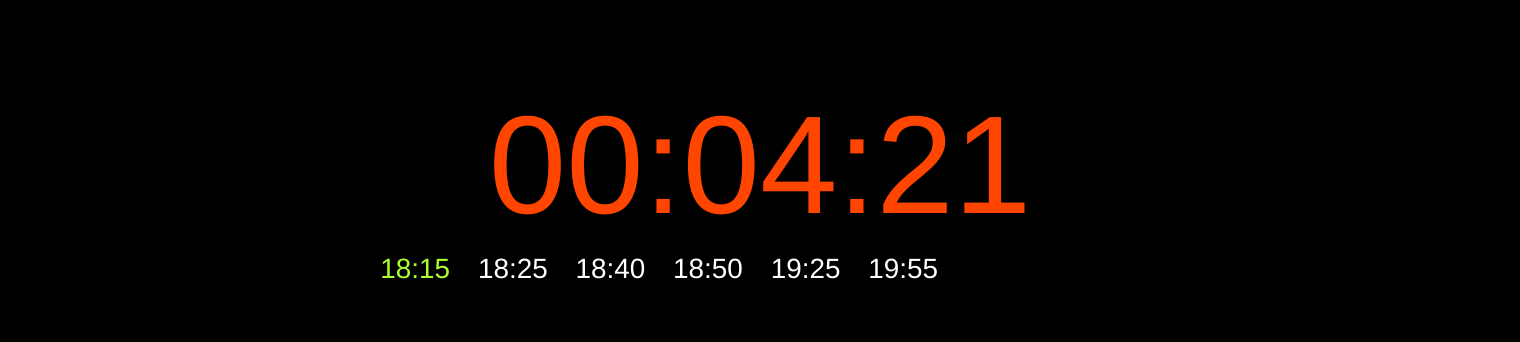
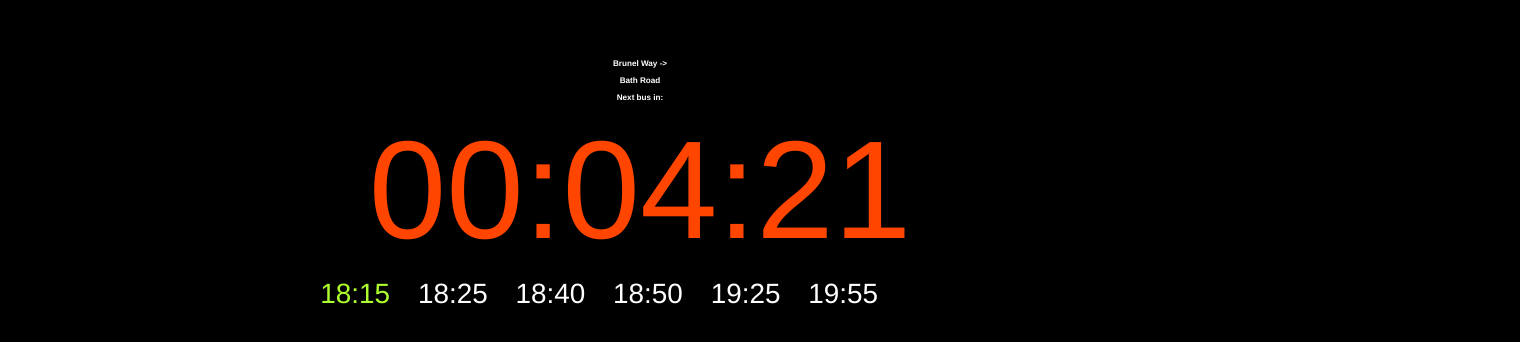
Before and after one commit to fahran/shuttle-app, a plain HTML site: page www/index.html in a window 1280 px wide. Shown: the part 212-554 px from the top of the page, 1520 px wide, since content can reach past the window. Drawn offline with Linux system fonts and the light colour scheme.

Commit message:
Removes slider from bus times. HTML5ifys some of the markup. Adds titles for destinations.

```diff
--- a/www/index.html
+++ b/www/index.html
@@ -1,14 +1,10 @@
 <html>
 <head>
 	<link rel="stylesheet" type="text/css" href="css/style.css" />
-	<link rel="stylesheet" type="text/css" href="css/idangerous-swiper-2.5.1.css" />
-	<link rel="stylesheet" type="text/css" href="css/idangerous-swiper-scrollbar.css" />
 	<script src="js/jquery-1.11.0.min.js"></script>
 	<script src="js/clock.js"></script>
 	<script src="js/buses.js"></script>
 	<script src="js/app.js"></script>
-	<script src="js/idangerous-swiper-2.5.1.js"></script>
-	<script src="js/idangerous-swiper-scrollbar.js"></script>
 
 	<script id="busData" src="resources/busTimes.json"></script>
 	<script>
@@ -16,33 +12,24 @@
 			setUp();
 		};
 	</script>
+	</head>
+<body>
+    <section id="timesWrapper">
+    	<section class="locations">
+    		<h1>Brunel Way -></h1>
+    		<h1>Bath Road</h1>
+    	</section>
 
-	<style>
+    	<section class="timer">
+    		<h3>Next bus in:</h3>
+    		<p id="timeToNextBus"><time></time></p>
+    	</section>
 
-.swiper-slide {
-  width: 1520px;
-}
+        <section id="timesListWrapper">
+    		<ol id="busTimes"></ol>
+	    </section>
 
-li {
-	display:inline;
-}
-	</style>
-</head>
-<body>
-    <div id="timesWrapper">
-    	<p id="timeToNextBus"><time></time></p>
-        <div id="timesListWrapper" class="swiper-container">
-        	<div class="swiper-scrollbar"></div>
-        	<div class="swiper-wrapper">
-        		<div class="swiper-slide">
-	        		<ol id="busTimes">
-	        		</ol>
-        		</div>
-        	</div>
-	    </div>
-
-    </div>
-
+    </section>
 
 </body>
 </html>
--- a/www/js/app.js
+++ b/www/js/app.js
@@ -8,12 +8,7 @@ function setUp() {
     var bathRoadToStationBusService = new BusTimeService(busData[0].times.return);
     var busService = bathRoadToStationBusService
 
-	var mySwiper = new Swiper('.swiper-container',{
-	    scrollContainer: true,
-	    scrollbar: {
-	      container: '.swiper-scrollbar'
-	    }
-	});
+
 
     var busTimes = busService.getTimes();
     renderBusTimes(busTimes);
```
